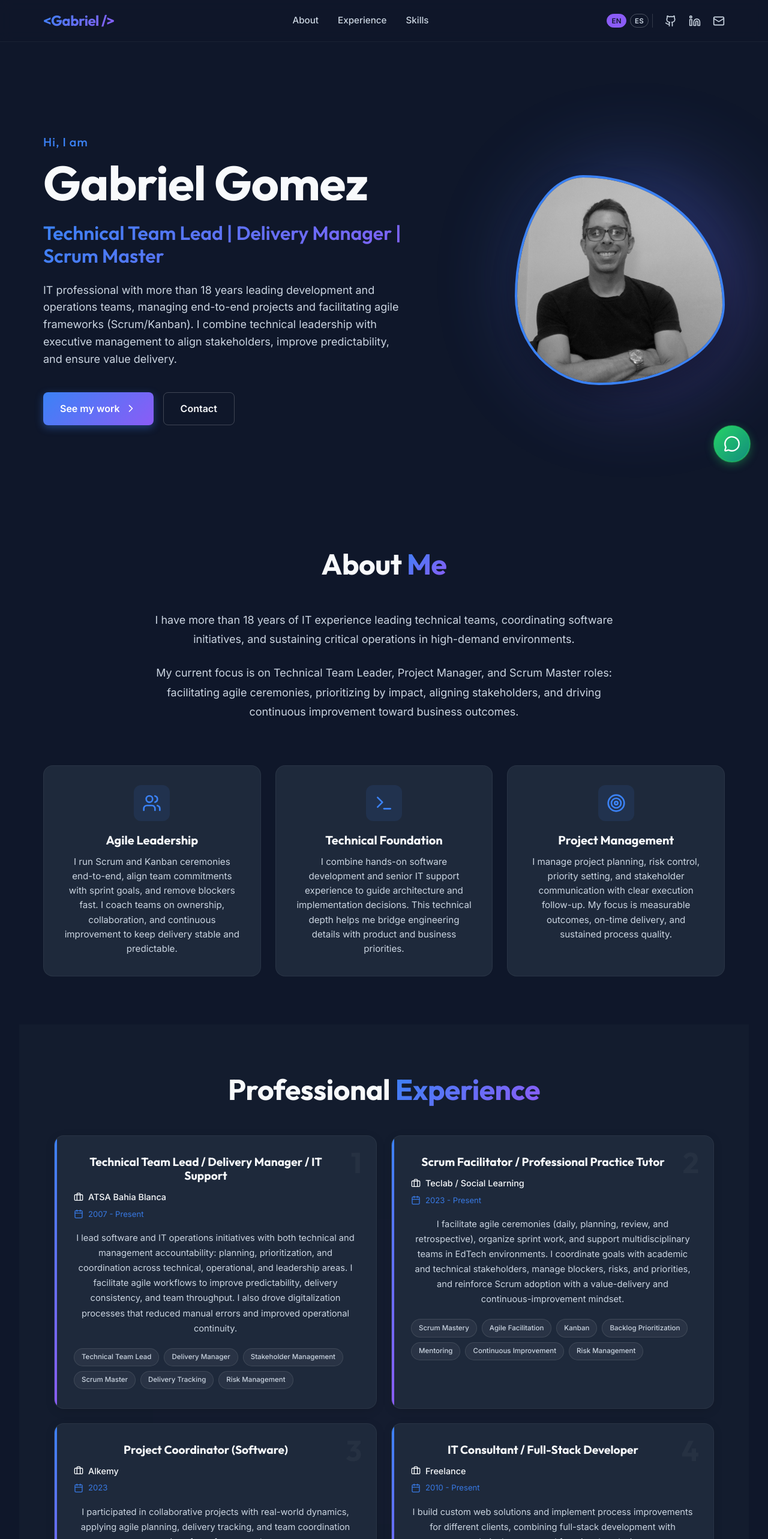
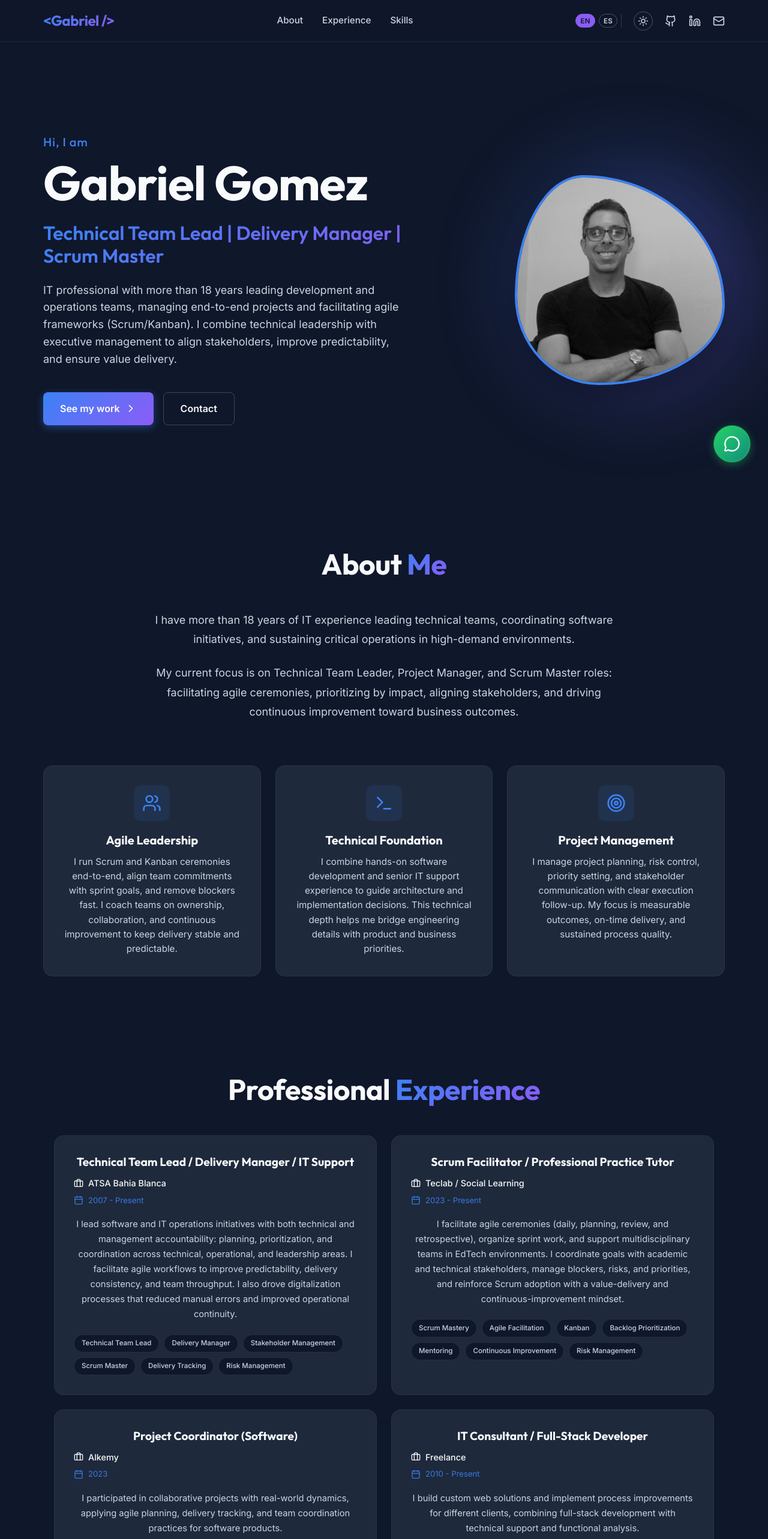
Before and after one commit to gabrielgagz/gabrielgagz.github.io, a React (Vite) app: page / in a window 1280 px wide. Shown: the top 2566 px of the page at 60% size. Built offline with nearby package versions, Linux system fonts and the light colour scheme.

Commit message:
Polish theming and section styles, update footer messaging

```diff
--- a/src/App.jsx
+++ b/src/App.jsx
@@ -1,4 +1,4 @@
-import { useState } from 'react'
+import { useEffect, useState } from 'react'
 import Navbar from './components/Navbar'
 import Hero from './components/Hero'
 import About from './components/About'
@@ -9,12 +9,32 @@ import Footer from './components/Footer'
 import WhatsAppButton from './components/WhatsAppButton'
 import './App.css'
 
+const THEME_STORAGE_KEY = 'portfolio-theme'
+
 function App() {
   const [language, setLanguage] = useState('en')
+  const [theme, setTheme] = useState(() => {
+    if (typeof window === 'undefined') return 'dark'
+    return window.localStorage.getItem(THEME_STORAGE_KEY) || 'dark'
+  })
+
+  useEffect(() => {
+    document.documentElement.setAttribute('data-theme', theme)
+    window.localStorage.setItem(THEME_STORAGE_KEY, theme)
+  }, [theme])
+
+  const toggleTheme = () => {
+    setTheme((prevTheme) => (prevTheme === 'dark' ? 'light' : 'dark'))
+  }
 
   return (
     <div className="app">
-      <Navbar language={language} onLanguageChange={setLanguage} />
+      <Navbar
+        language={language}
+        onLanguageChange={setLanguage}
+        theme={theme}
+        onThemeToggle={toggleTheme}
+      />
       <Hero language={language} />
       <About language={language} />
       <Experience language={language} />
--- a/src/components/Education.css
+++ b/src/components/Education.css
@@ -1,5 +1,5 @@
 .education {
-    background-color: rgba(30, 41, 59, 0.15);
+    background-color: var(--bg-primary);
 }
 
 .section-header {
@@ -40,28 +40,14 @@
     padding: 1.75rem 1.75rem 1.75rem 2rem;
     border-radius: 16px;
     border: 1px solid rgba(255, 255, 255, 0.05);
-    box-shadow: 0 4px 20px -5px rgba(0, 0, 0, 0.2);
-    transition: all var(--transition-normal);
+    transition: transform var(--transition-normal);
     position: relative;
-    overflow: hidden;
-}
-
-/* Left accent bar — timeline feel */
-.edu-card::before {
-    content: '';
-    position: absolute;
-    top: 0;
-    left: 0;
-    height: 100%;
-    width: 4px;
-    background: linear-gradient(to bottom, var(--accent-primary), var(--accent-secondary));
-    border-radius: 4px 0 0 4px;
 }
 
 .edu-card:hover {
-    border-color: rgba(139, 92, 246, 0.3);
-    box-shadow: 0 10px 30px -10px rgba(139, 92, 246, 0.2);
-    transform: translateY(-4px);
+    border-color: rgba(59, 130, 246, 0.2);
+    box-shadow: 0 10px 30px -10px rgba(59, 130, 246, 0.15);
+    transform: translateY(-5px);
 }
 
 .edu-title {
--- a/src/components/Experience.css
+++ b/src/components/Experience.css
@@ -1,5 +1,5 @@
 .experience {
-    background-color: rgba(30, 41, 59, 0.3);
+    background-color: var(--bg-primary);
 }
 
 /* === GRID LAYOUT (like Skills) === */
@@ -27,52 +27,21 @@
     padding: 2rem;
     border-radius: 16px;
     border: 1px solid rgba(255, 255, 255, 0.05);
-    box-shadow: 0 4px 20px -5px rgba(0, 0, 0, 0.2);
-    transition: all var(--transition-normal);
+    transition: transform var(--transition-normal);
     height: 100%;
     position: relative;
-    overflow: hidden;
-}
-
-/* Subtle left accent line as "timeline" feel */
-.timeline-content::before {
-    content: '';
-    position: absolute;
-    top: 0;
-    left: 0;
-    height: 100%;
-    width: 4px;
-    background: linear-gradient(to bottom, var(--accent-primary), var(--accent-secondary));
-    border-radius: 4px 0 0 4px;
 }
 
 .timeline-item:hover .timeline-content {
-    border-color: rgba(139, 92, 246, 0.3);
-    box-shadow: 0 10px 30px -10px rgba(139, 92, 246, 0.2);
-    transform: translateY(-4px);
-}
-
-/* Timeline "step" number badge */
-.timeline-content::after {
-    content: attr(data-index);
-    position: absolute;
-    top: 1.25rem;
-    right: 1.5rem;
-    font-family: var(--font-heading);
-    font-size: 3rem;
-    font-weight: 700;
-    color: rgba(255, 255, 255, 0.04);
-    line-height: 1;
-    pointer-events: none;
-    user-select: none;
+    border-color: rgba(59, 130, 246, 0.2);
+    box-shadow: 0 10px 30px -10px rgba(59, 130, 246, 0.15);
+    transform: translateY(-5px);
 }
 
 .timeline-role {
     font-size: 1.2rem;
     color: var(--text-primary);
     margin-bottom: 0.75rem;
-    padding-right: 2rem;
-    /* avoid overlap with ghost number */
 }
 
 .timeline-company,
@@ -110,7 +79,7 @@
 }
 
 .timeline-tag {
-    background: rgba(255, 255, 255, 0.05);
+    background: var(--bg-primary);
     color: var(--text-secondary);
     padding: 0.3rem 0.75rem;
     border-radius: 100px;
--- a/src/components/Footer.css
+++ b/src/components/Footer.css
@@ -114,11 +114,13 @@
 
 @media (min-width: 968px) {
     .footer-top {
-        grid-template-columns: 2fr 1fr 1fr;
+        grid-template-columns: repeat(3, minmax(0, 1fr));
+        align-items: start;
     }
 
     .footer-bottom {
         flex-direction: row;
-        justify-content: space-between;
+        justify-content: center;
+        gap: 2rem;
     }
 }
--- a/src/components/Footer.jsx
+++ b/src/components/Footer.jsx
@@ -3,7 +3,7 @@ import { Github, Linkedin, Mail, Heart } from 'lucide-react';
 
 const footerText = {
     en: {
-        slogan: 'Leading agile teams and building high-impact IT solutions.',
+        slogan: 'Helping teams deliver better software with clarity, cadence, and ownership.',
         quickLinks: 'Quick Links',
         home: 'Home',
         about: 'About',
@@ -15,7 +15,7 @@ const footerText = {
         ending: 'for technology.',
     },
     es: {
-        slogan: 'Liderando equipos ágiles y construyendo soluciones IT de alto impacto.',
+        slogan: 'Ayudando a los equipos a entregar mejor software con claridad, cadencia y ownership.',
         quickLinks: 'Enlaces Rápidos',
         home: 'Inicio',
         about: 'Sobre Mí',
--- a/src/components/Navbar.css
+++ b/src/components/Navbar.css
@@ -4,11 +4,11 @@
     left: 0;
     right: 0;
     height: 70px;
-    background: rgba(15, 23, 42, 0.8);
+    background: var(--navbar-bg);
     backdrop-filter: blur(10px);
     -webkit-backdrop-filter: blur(10px);
     z-index: 1000;
-    border-bottom: 1px solid rgba(255, 255, 255, 0.05);
+    border-bottom: 1px solid var(--divider-soft);
 }
 
 .navbar-container {
@@ -67,11 +67,11 @@
     align-items: center;
     gap: 0.35rem;
     padding-right: 0.35rem;
-    border-right: 1px solid rgba(255, 255, 255, 0.15);
+    border-right: 1px solid var(--divider-color);
 }
 
 .lang-btn {
-    border: 1px solid rgba(255, 255, 255, 0.25);
+    border: 1px solid var(--button-border);
     background: transparent;
     color: var(--text-secondary);
     font-size: 0.72rem;
@@ -90,6 +90,23 @@
 .lang-btn.active {
     color: var(--bg-primary);
     background: var(--accent-secondary);
+    border-color: var(--accent-secondary);
+}
+
+.theme-btn {
+    width: 32px;
+    height: 32px;
+    border-radius: 999px;
+    border: 1px solid var(--button-border);
+    color: var(--text-secondary);
+    background: transparent;
+    display: inline-flex;
+    align-items: center;
+    justify-content: center;
+}
+
+.theme-btn:hover {
+    color: var(--text-primary);
     border-color: var(--accent-secondary);
 }
 
@@ -121,7 +138,7 @@
     padding: 1rem 0;
     display: flex;
     flex-direction: column;
-    box-shadow: 0 4px 6px -1px rgba(0, 0, 0, 0.1);
+    box-shadow: 0 4px 6px -1px var(--shadow-color);
 }
 
 .mobile-link {
@@ -129,11 +146,11 @@
     font-size: 1.1rem;
     font-weight: 500;
     color: var(--text-primary);
-    border-bottom: 1px solid rgba(255, 255, 255, 0.05);
+    border-bottom: 1px solid var(--divider-soft);
 }
 
 .mobile-link:hover {
-    background-color: rgba(255, 255, 255, 0.05);
+    background-color: var(--hover-bg);
     color: var(--accent-primary);
 }
 
@@ -147,6 +164,10 @@
     display: flex;
     gap: 0.5rem;
     padding: 1rem 2rem 0.25rem;
+}
+
+.mobile-theme-switch {
+    padding: 0.25rem 2rem 0.25rem;
 }
 
 .mobile-social a {
--- a/src/components/Navbar.jsx
+++ b/src/components/Navbar.jsx
@@ -1,5 +1,5 @@
 import './Navbar.css';
-import { Github, Linkedin, Mail, Menu, X } from 'lucide-react';
+import { Github, Linkedin, Mail, Menu, Moon, Sun, X } from 'lucide-react';
 import { useState } from 'react';
 
 const navText = {
@@ -8,16 +8,18 @@ const navText = {
         experience: 'Experience',
         skills: 'Skills',
         languageAria: 'Language selector',
+        themeAria: 'Theme switch',
     },
     es: {
         about: 'Sobre Mí',
         experience: 'Experiencia',
         skills: 'Habilidades',
         languageAria: 'Selector de idioma',
+        themeAria: 'Selector de tema',
     },
 };
 
-const Navbar = ({ language, onLanguageChange }) => {
+const Navbar = ({ language, onLanguageChange, theme, onThemeToggle }) => {
     const [isMenuOpen, setIsMenuOpen] = useState(false);
     const t = navText[language] ?? navText.en;
 
@@ -56,6 +58,15 @@ const Navbar = ({ language, onLanguageChange }) => {
                             ES
                         </button>
                     </div>
+                    <button
+                        type="button"
+                        className="theme-btn"
+                        onClick={onThemeToggle}
+                        aria-label={t.themeAria}
+                        title={theme === 'dark' ? 'Switch to light mode' : 'Switch to dark mode'}
+                    >
+                        {theme === 'dark' ? <Sun size={18} /> : <Moon size={18} />}
+                    </button>
                     <a href="https://github.com/gabrielgagz" target="_blank" rel="noopener noreferrer" aria-label="GitHub">
                         <Github size={20} />
                     </a>
@@ -95,6 +106,16 @@ const Navbar = ({ language, onLanguageChange }) => {
                             ES
                         </button>
                     </div>
+                    <div className="mobile-theme-switch">
+                        <button
+                            type="button"
+                            className="theme-btn"
+                            onClick={onThemeToggle}
+                            aria-label={t.themeAria}
+                        >
+                            {theme === 'dark' ? <Sun size={18} /> : <Moon size={18} />}
+                        </button>
+                    </div>
                     <div className="mobile-social">
                         <a href="https://github.com/gabrielgagz" target="_blank" rel="noopener noreferrer"><Github size={20} /></a>
                         <a href="https://linkedin.com/in/gabrielgagz" target="_blank" rel="noopener noreferrer"><Linkedin size={20} /></a>
--- a/src/index.css
+++ b/src/index.css
@@ -8,6 +8,12 @@
   --text-secondary: #cbd5e1; /* Slate 300 */
   --accent-primary: #3b82f6; /* Blue 500 */
   --accent-secondary: #8b5cf6; /* Violet 500 */
+  --navbar-bg: rgba(15, 23, 42, 0.8);
+  --divider-color: rgba(255, 255, 255, 0.15);
+  --divider-soft: rgba(255, 255, 255, 0.08);
+  --button-border: rgba(255, 255, 255, 0.25);
+  --hover-bg: rgba(255, 255, 255, 0.05);
+  --shadow-color: rgba(0, 0, 0, 0.2);
 
   /* Typography */
   --font-heading: 'Outfit', sans-serif;
@@ -27,6 +33,22 @@
   color-scheme: dark;
 }
 
+:root[data-theme='light'] {
+  --bg-primary: #f8fafc;
+  --bg-secondary: #e2e8f0;
+  --text-primary: #0f172a;
+  --text-secondary: #334155;
+  --accent-primary: #2563eb;
+  --accent-secondary: #7c3aed;
+  --navbar-bg: rgba(248, 250, 252, 0.86);
+  --divider-color: rgba(15, 23, 42, 0.2);
+  --divider-soft: rgba(15, 23, 42, 0.12);
+  --button-border: rgba(15, 23, 42, 0.25);
+  --hover-bg: rgba(15, 23, 42, 0.06);
+  --shadow-color: rgba(15, 23, 42, 0.16);
+  color-scheme: light;
+}
+
 * {
   margin: 0;
   padding: 0;
@@ -41,6 +63,7 @@ body {
   font-family: var(--font-body);
   color: var(--text-primary);
   background-color: var(--bg-primary);
+  transition: background-color var(--transition-normal), color var(--transition-normal);
   line-height: 1.6;
   -webkit-font-smoothing: antialiased;
   -moz-osx-font-smoothing: grayscale;
```
